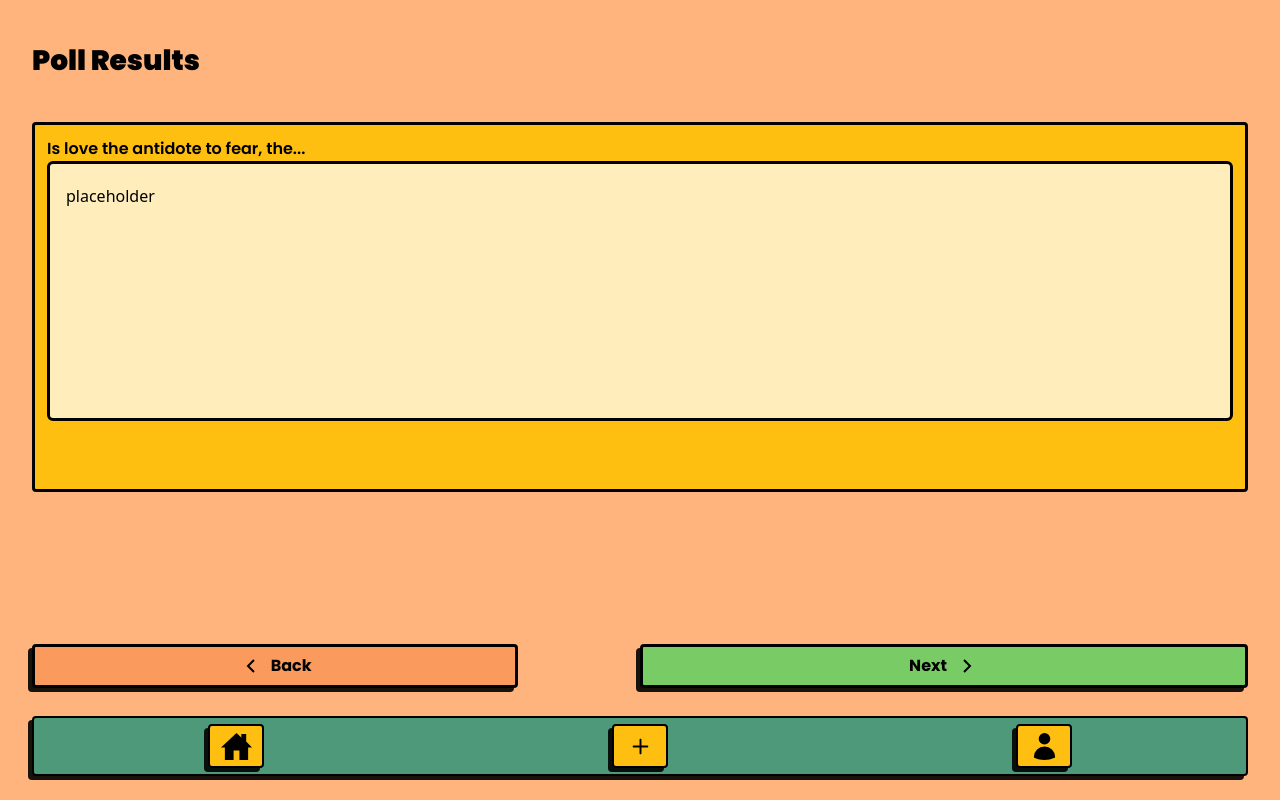
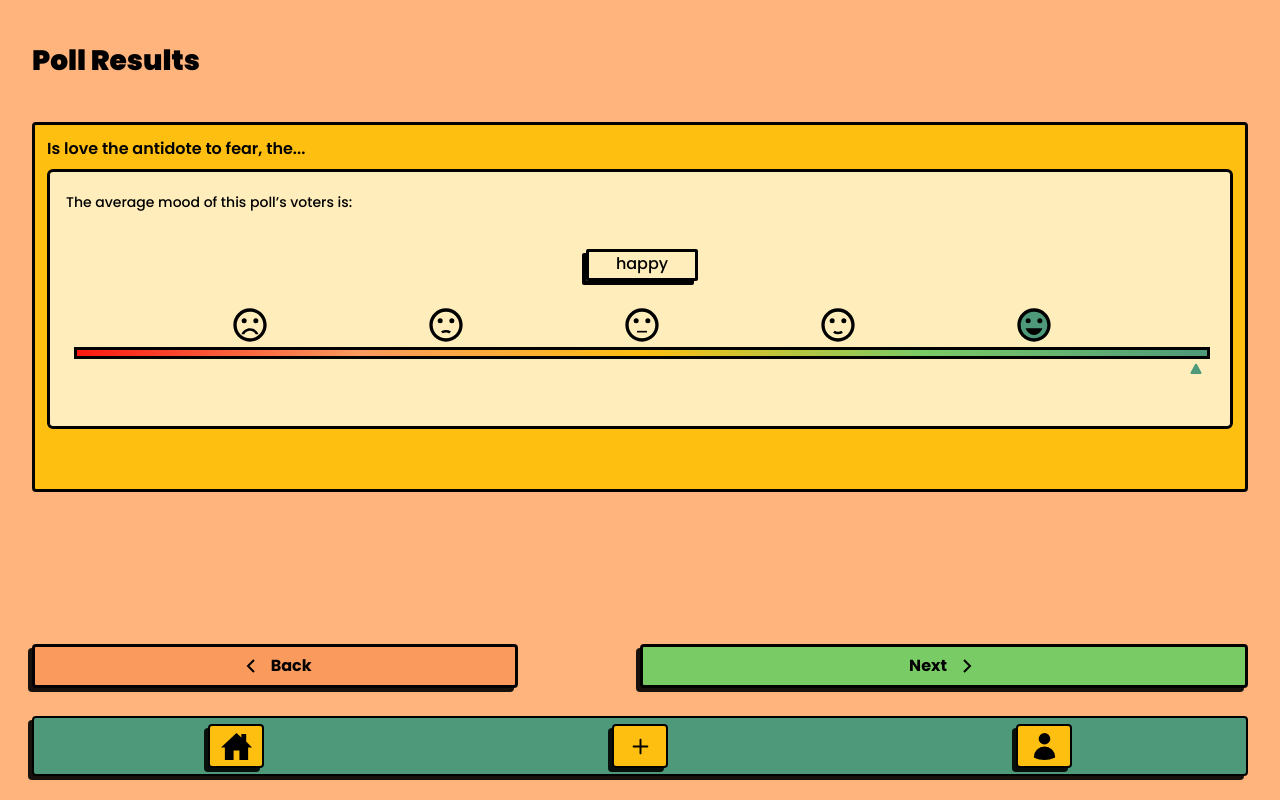
Before and after one commit to devhausleipzigacademy/camp9-final-project, a Next.js app: page /results in a window 1280 px wide. Built offline with nearby package versions, Linux system fonts and the light colour scheme.

Commit message:
finished cards with placeholder data

```diff
--- a/app/(protected)/results/page.tsx
+++ b/app/(protected)/results/page.tsx
@@ -1,6 +1,8 @@
 'use client';
 
 import Checkbox from '@/components/Checkbox';
+import MoodDisplay from '@/components/MoodDisplay';
+import PollProgressBar from '@/components/PollProgressBar';
 import PollResultsCard from '@/components/PollResultsCard';
 import Button from '@/components/shared/buttons/Button';
 import Image from 'next/legacy/image';
@@ -105,13 +107,25 @@ export default function Results() {
     </PollResultsCard>,
 
     //4.answers+percantages
+    //sort options by percentages or by appearence in the poll?
     <PollResultsCard
       pollQuestion={slicedPollQuestionStart(pollQuestion, 34)}
       endDate={new Date()}
       startDate={new Date()}
     >
-      <PollResultsCard.Content className="h-[260px]">
-        placeholder
+      <PollResultsCard.Content className="h-[260px] overflow-y-auto">
+        <div className="mb-5">
+          <p className="body-light text-black mb-3">
+            1: Lorem ipsum dolor sit amet, consectetur adipiscing
+          </p>
+          <PollProgressBar votes={7} participants={10} />
+        </div>
+        <div>
+          <p className="body-light text-black mb-3">
+            2: Lorem ipsum dolor sit amet, consectetur adipiscing
+          </p>
+          <PollProgressBar votes={3} participants={10} />
+        </div>
       </PollResultsCard.Content>
     </PollResultsCard>,
 
@@ -121,12 +135,16 @@ export default function Results() {
       endDate={new Date()}
       startDate={new Date()}
     >
-      <PollResultsCard.Content className="h-[260px] flex flex-col ">
-        <p>The average mood of this poll’s voters is:</p>
-        {/* <Button className="mt-4 " size="medium">
-          mood
-        </Button> */}
-        <p>mood bar with icons</p>
+      <PollResultsCard.Content className="h-[260px]  ">
+        <p className="text-start description">
+          The average mood of this poll’s voters is:
+        </p>
+        <div className="flex flex-col items-center gap-4 mt-9">
+          <div className="shadow-brutal border-brutal w-28 h-8 body text-center item-center rounded-sm">
+            happy
+          </div>
+          <MoodDisplay averageMood={4}></MoodDisplay>
+        </div>
       </PollResultsCard.Content>
     </PollResultsCard>,
   ];
@@ -134,7 +152,7 @@ export default function Results() {
   return (
     <>
       <h1 className="title-black text-left mt-2 mb-10">Poll Results</h1>
-      {cards[3]}
+      {cards[4]}
     </>
   );
 }
--- a/app/layout.tsx
+++ b/app/layout.tsx
@@ -12,7 +12,7 @@ export default function RootLayout({
 }) {
   return (
     <html lang="en">
-      <body className="grid justify-center h-screen items-center bg-teal mx-8">
+      <body className="grid justify-center h-screen items-center">
         {children}
       </body>
     </html>
--- a/components/PollResultsCard.tsx
+++ b/components/PollResultsCard.tsx
@@ -20,7 +20,7 @@ export default function PollResultsCard({
 }: PollResultsCardProps) {
   return (
     <div className="cursor-pointer border-3 border-black rounded h-[370px] w-full pt-3 px-3 pb-1  bg-yellow gap-1 ">
-      <h2 className="body-semibold">{pollQuestion}</h2>
+      <h2 className="body-semibold mb-2">{pollQuestion}</h2>
       {children}
     </div>
   );
```
